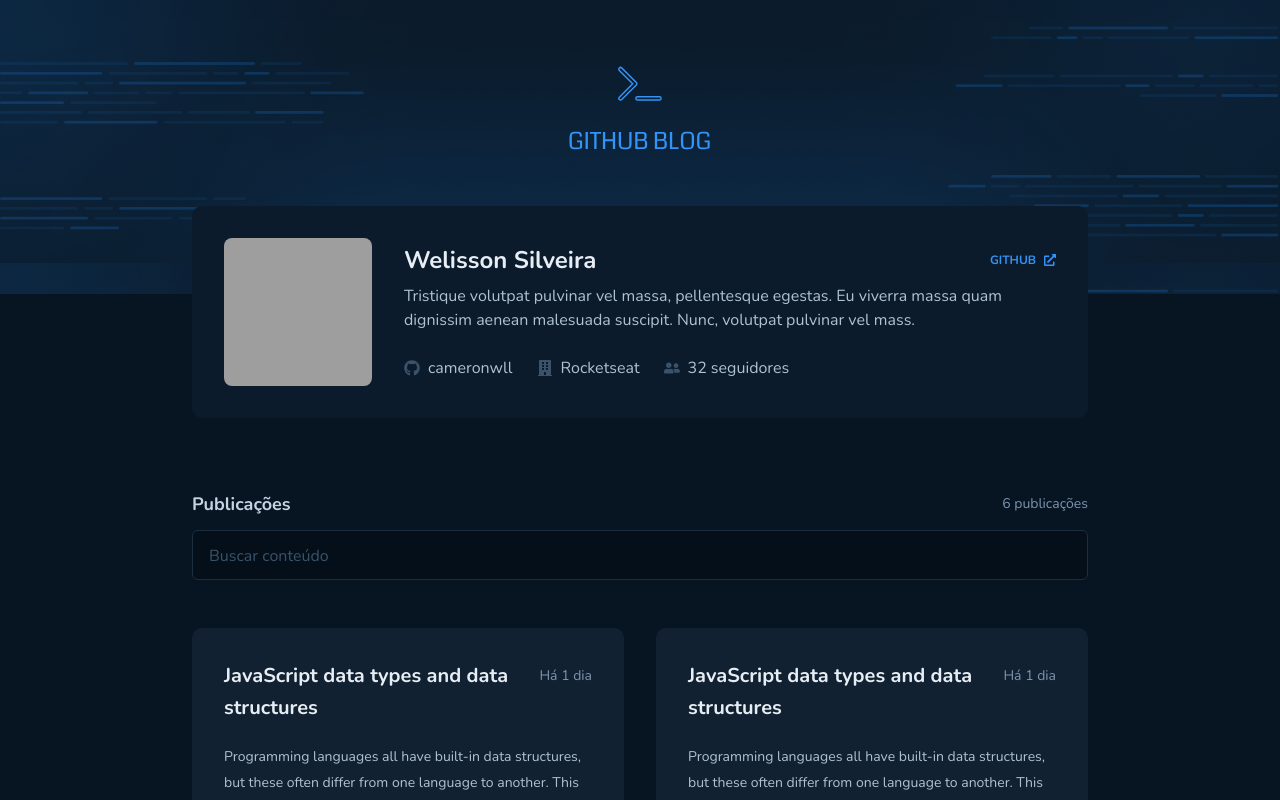
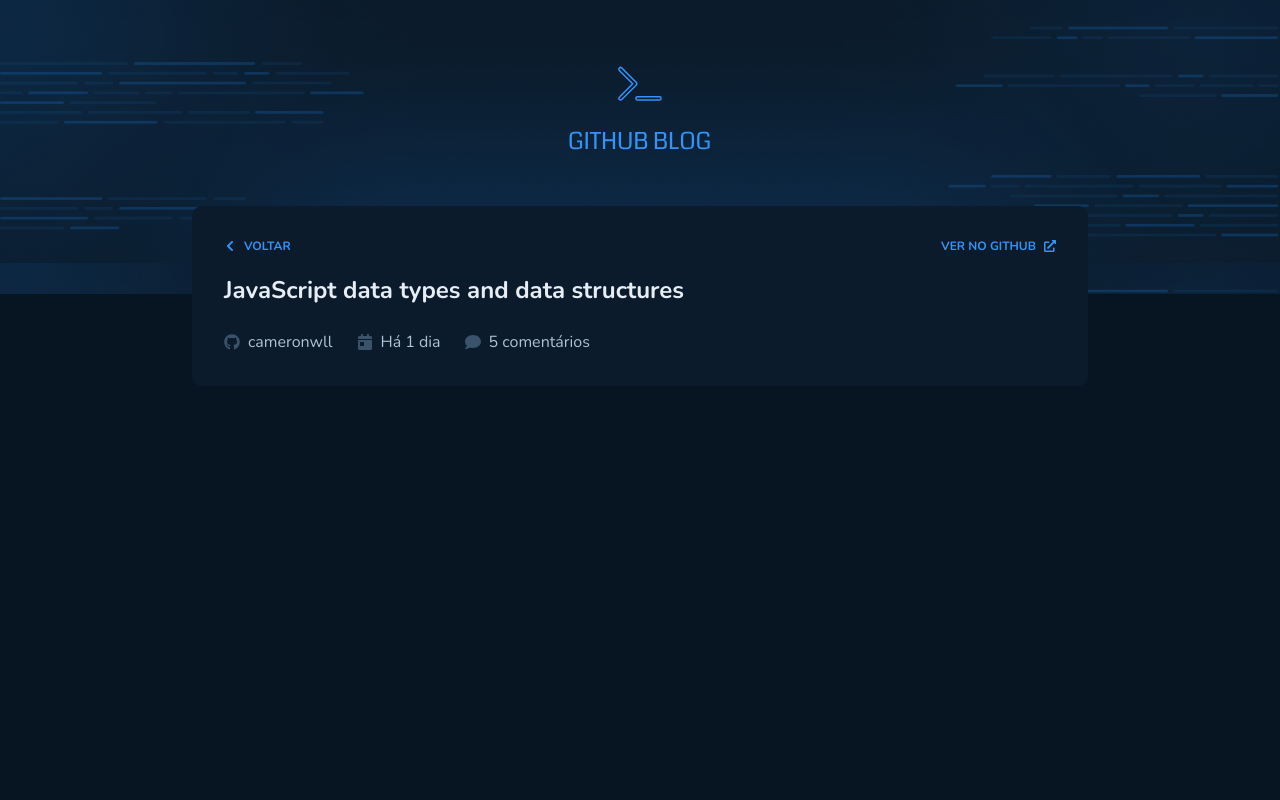
Before and after one commit to welissonmwse/github-blog, a React (Vite) app: page / in a window 1280 px wide. Shown: the top 800 px of the page. Built offline with nearby package versions, Linux system fonts and the light colour scheme; grey boxes are pictures that could not be loaded.

Commit message:
Estrutura visual - Componente Post

```diff
--- a/src/App.tsx
+++ b/src/App.tsx
@@ -1,5 +1,6 @@
 import { Header } from "./components/Header";
 import { Home } from "./pages/Home";
+import { Post } from "./pages/Post";
 
 
 export function App() {
@@ -7,7 +8,8 @@
   return (
     <>
       <Header />
-      <Home />
+      {/* <Home /> */}
+      <Post />
     </>
   )
 }
--- /dev/null
+++ b/src/pages/Post.tsx
@@ -0,0 +1,35 @@
+import { FaCalendarDay, FaChevronLeft, FaComment, FaExternalLinkAlt, FaGithub } from "react-icons/fa";
+
+export function Post(){
+  return (
+    <main className="max-w-4xl mx-auto mt-[-88px]">
+      <header className="p-8 rounded-[0.625rem] bg-base-profile">
+        <nav className="flex justify-between">
+          <a href="#" className="flex gap-2 items-center font-nunito font-bold text-xs text-blue">
+            <FaChevronLeft />
+            VOLTAR
+          </a>
+          <a href="#" className="flex gap-2 items-center font-nunito font-bold text-xs text-blue">
+            VER NO GITHUB
+            <FaExternalLinkAlt />
+          </a>
+        </nav>
+        <h1 className="mt-5 font-nunito font-bold text-2xl text-base-title">JavaScript data types and data structures</h1>
+        <div className="flex items-center gap-6 mt-6">
+          <div className="flex items-center gap-2">
+            <FaGithub className="text-base-label" />
+            <p className="font-nunito text-base-text font-normal text-base leading-6">cameronwll</p>
+          </div>
+          <div className="flex items-center gap-2">
+            <FaCalendarDay className="text-base-label" />
+            <p className="font-nunito text-base-text font-normal text-base leading-6">Há 1 dia</p>
+          </div>
+          <div className="flex items-center gap-2">
+            <FaComment className="text-base-label" />
+            <p className="font-nunito text-base-text font-normal text-base leading-6">5 comentários</p>
+          </div>
+        </div>
+      </header>
+    </main>
+  )
+}
```
